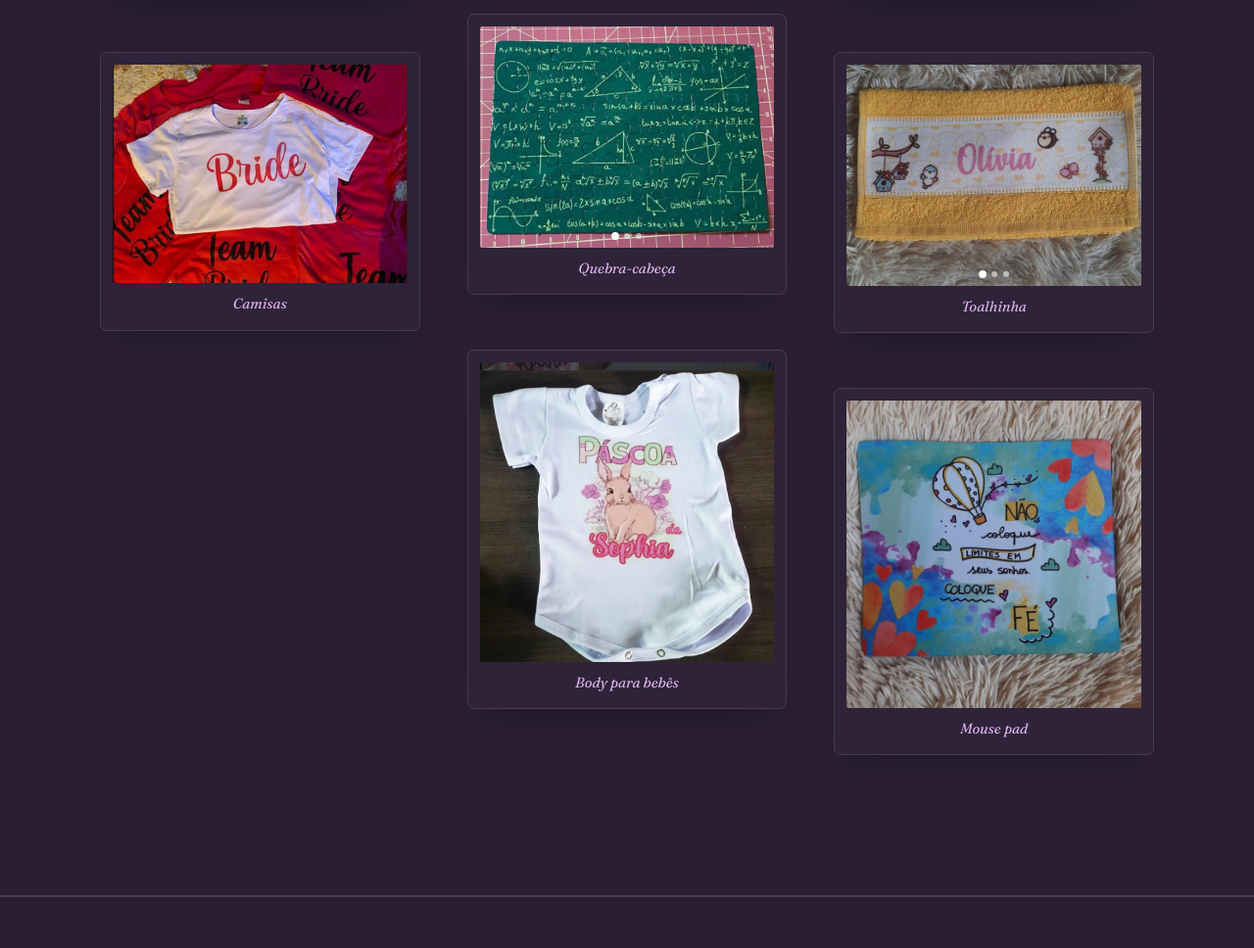
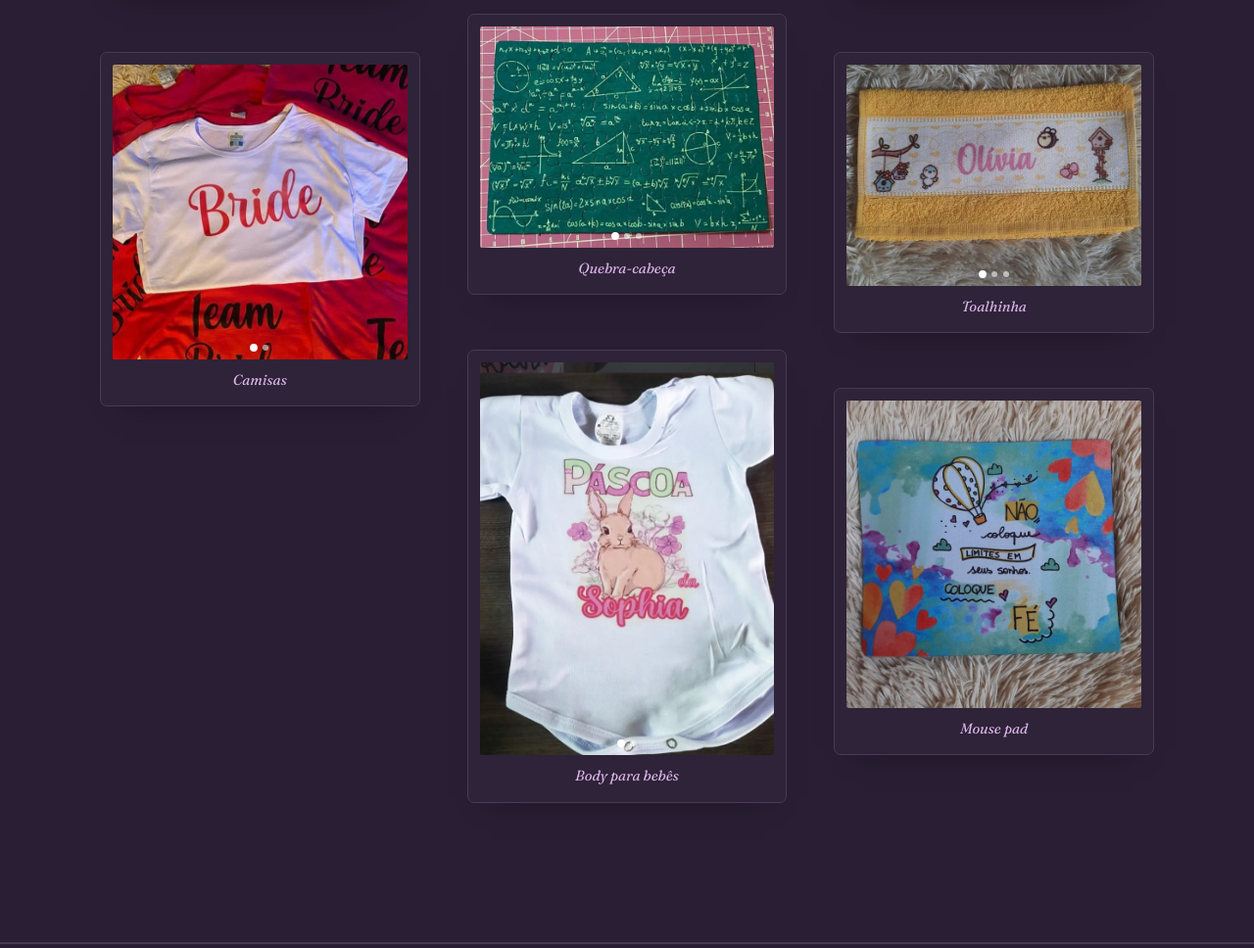
Before and after one commit to GabrielMoreira155/SITE---FONDLY, a plain HTML site: page index.html in a window 1280 px wide. Shown: the part 6762-7730 px from the top of the page at 98% size. Drawn offline with nearby package versions, Linux system fonts and the light colour scheme.

Commit message:
Transforma os cards "Body para bebês" e "Camisas" do portfólio em carrossel, com as fotos de maestrinho/maestrinha e das camisetas Roblox do Victor Hugo
Co-Authored-By: Claude Sonnet 5 <noreply@anthropic.com>

```diff
--- a/index.html
+++ b/index.html
@@ -368,6 +368,7 @@ p{margin:0}
    num único cartão do portfólio, sem bagunçar o masonry (altura fixa) */
 .portfolio-carrossel .pc-janela{position:relative;aspect-ratio:3/4;overflow:hidden;border-radius:2px}
 .portfolio-carrossel.pc-paisagem .pc-janela{aspect-ratio:4/3}
+.portfolio-carrossel.pc-quadrado .pc-janela{aspect-ratio:1/1}
 .portfolio-carrossel .pc-trilho{display:flex;height:100%;transition:transform .45s var(--ease-suave)}
 .portfolio-carrossel .pc-trilho img{flex:0 0 100%;width:100%;height:100%;object-fit:cover;border-radius:0;margin:0;-webkit-user-drag:none;user-select:none}
 .portfolio-carrossel:hover img{transform:none}
@@ -1241,8 +1242,19 @@ p{margin:0}
           </div>
           <figcaption>Caneca</figcaption>
         </figure>
-        <figure class="portfolio-item">
-          <img src="img-jpg-2-b8613f382bc6.jpg" alt="Camisetas Bride e Team Bride para despedida de solteira">
+        <figure class="portfolio-item portfolio-carrossel pc-quadrado">
+          <div class="pc-janela">
+            <div class="pc-trilho">
+              <img src="img-jpg-2-b8613f382bc6.jpg" alt="Camisetas Bride e Team Bride para despedida de solteira">
+              <img src="img-jpg-camisetaroblox-9f57ac31de86.jpg" alt="Camisetas personalizadas do Roblox com o nome Victor Hugo">
+            </div>
+            <button class="pc-seta pc-anterior" type="button" aria-label="Foto anterior">‹</button>
+            <button class="pc-seta pc-proxima" type="button" aria-label="Próxima foto">›</button>
+            <div class="pc-pontos" role="tablist" aria-label="Selecionar foto">
+              <button class="pc-ponto" type="button" aria-label="Foto 1" aria-current="true"></button>
+              <button class="pc-ponto" type="button" aria-label="Foto 2"></button>
+            </div>
+          </div>
           <figcaption>Camisas</figcaption>
         </figure>
         <figure class="portfolio-item">
@@ -1266,8 +1278,19 @@ p{margin:0}
           </div>
           <figcaption>Quebra-cabeça</figcaption>
         </figure>
-        <figure class="portfolio-item">
-          <img src="img-jpg-body-88456a7e639a.jpg" alt="Body de bebê personalizado de Páscoa com coelhinho">
+        <figure class="portfolio-item portfolio-carrossel">
+          <div class="pc-janela">
+            <div class="pc-trilho">
+              <img src="img-jpg-body-88456a7e639a.jpg" alt="Body de bebê personalizado de Páscoa com coelhinho">
+              <img src="img-jpg-bodymaestrinho-2a68d914e753.jpg" alt="Bodies de bebê personalizados Maestrinho e Maestrinha em treinamento">
+            </div>
+            <button class="pc-seta pc-anterior" type="button" aria-label="Foto anterior">‹</button>
+            <button class="pc-seta pc-proxima" type="button" aria-label="Próxima foto">›</button>
+            <div class="pc-pontos" role="tablist" aria-label="Selecionar foto">
+              <button class="pc-ponto" type="button" aria-label="Foto 1" aria-current="true"></button>
+              <button class="pc-ponto" type="button" aria-label="Foto 2"></button>
+            </div>
+          </div>
           <figcaption>Body para bebês</figcaption>
         </figure>
         <figure class="portfolio-item portfolio-carrossel">
```
Also changed, not shown: img-jpg-bodymaestrinho-2a68d914e753.jpg (added), img-jpg-camisetaroblox-9f57ac31de86.jpg (added).
